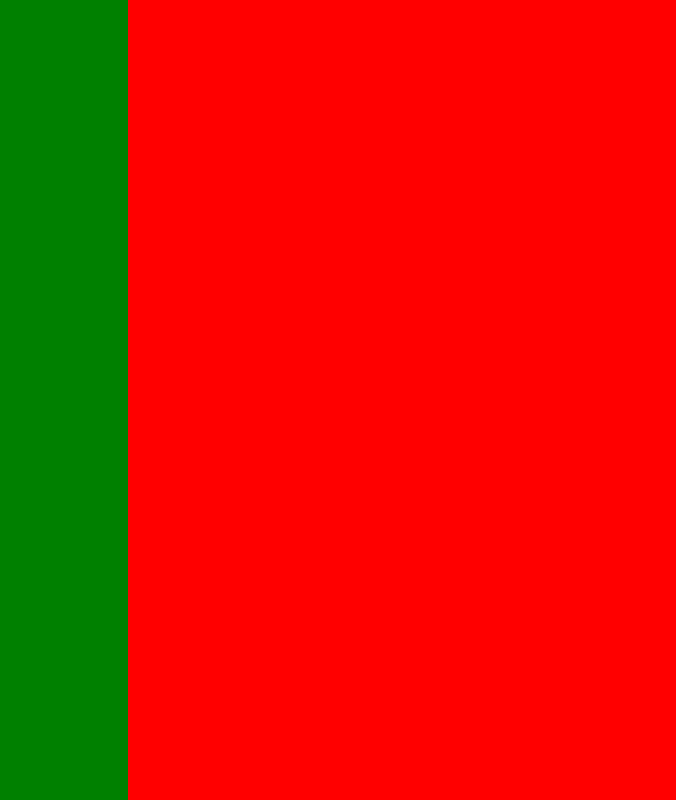
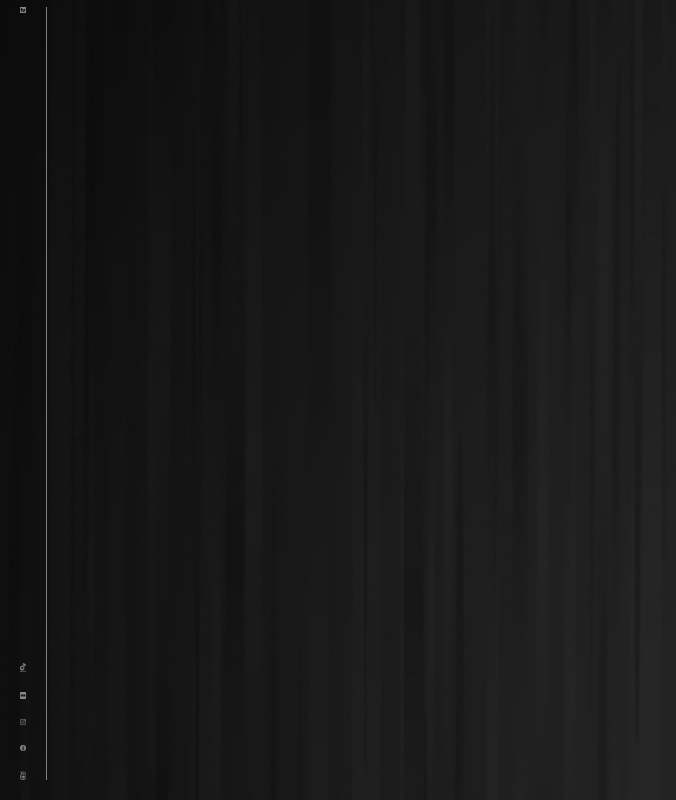
Before and after one commit to Stem-DevSL/Stem-DevSL.github.io, a plain HTML site: page index.html in a window 1280 px wide. Shown: the whole page, without its empty margins (0-676 px from the left). Drawn offline with Linux system fonts and the light colour scheme.

Commit message:
STEAM Screen 1.0.1

```diff
--- a/index.html
+++ b/index.html
@@ -4,16 +4,29 @@
     <meta charset="UTF-8">
     <meta name="viewport" content="width=device-width, initial-scale=1.0">
     <title>STEM Screen v1.0</title>
-    <link rel="stylesheet" href="screen.css"> <!-- Enlace al archivo CSS externo -->
+    <link rel="stylesheet" href="screen.css">
 </head>
 <body>
 
   <div class="main">
+
+    <div class="spacer-fr"></div>
+
     <div class="sidebar">
-      <div class="content">
+      <img src="images/logo-tv.png" alt="logo-tv">
+      <div class="spacer-sb"></div>
+      <a href="https://www.tiktok.com/"><img class="spacer-icsb linksm" src="images/logo-tiktok.png" alt="logo-sl"></a>
+      <a href="https://www.flickr.com/"><img class="spacer-icsb linksm" src="images/logo-flickr.png" alt="logo-sl"></a>
+      <a href="https://www.instagram.com/"><img class="spacer-icsb linksm" src="images/logo-instagram.png" alt="logo-sl"></a>
+      <a href="https://www.facebook.com/"><img class="spacer-icsb linksm" src="images/logo-facebook.png" alt="logo-sl"></a>
+      <a href="https://secondlife.com/"><img class="linksm" src="images/logo-sl.png" alt="logo-sl">
+    </div>
+    <div class="content">
 
-      </div>
     </div>
+
+    <div class="spacer-fr"></div>
+
   </div>
 
 </body>
--- a/screen.css
+++ b/screen.css
@@ -37,18 +37,43 @@ strong {
 
 /* Style Screen */
 .main{
+  display: flex;
+  flex-direction: column;
   width: 100%;
   height: 100vh;
-  background-color: red;
+  background-image: url(images/bg-screen.png);
+}
+
+.spacer-fr{
+  width: 100%;
+  height: 20px;
 }
 
   .sidebar{
-    width: 10%;
+    width: 3.7%;
     height: 100vh;
-    background-color: green;
+    padding: 0px 20px 0px 20px;
+    border-right: 1px solid #808080ff;
   }
 
+  .sidebar img{
+    opacity: 0.5;
+  }
+
+  .linksm:hover{
+    opacity: 1;
+  }
+
+    .spacer-sb{
+      width: auto;
+      height: 650px;
+    }
+
+      .spacer-icsb{
+        padding-bottom: 20px;
+        bottom: 0px;
+      }
+
   .content{
-    width: 90%;
-    height: 100vh;
+    width: 95.7%;
   }
```
Also changed, not shown: images/bg-screen.png (added), images/logo-facebook.png (added), images/logo-flickr.png (added), images/logo-instagram.png (added), images/logo-sl.png (added), images/logo-tiktok.png (added), images/logo-tv.png (added).
